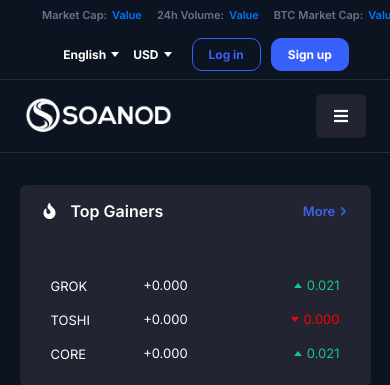
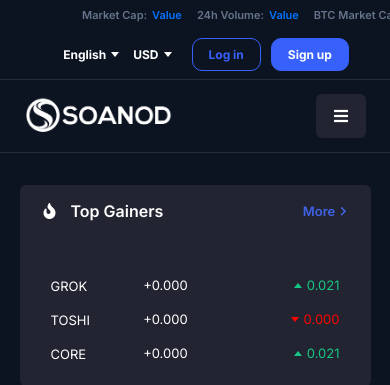
Before and after one commit to MaitisamY/soanod-frontend, a PHP site: page / in a window 390 px wide. Shown: the top 385 px of the page. Run offline with PHP 8.4, Linux system fonts and the light colour scheme.

Commit message:
Update header.css

```diff
--- a/header.css
+++ b/header.css
@@ -78,7 +78,7 @@
         justify-content: center;
         align-items: center;
         flex-direction: row;
-        padding: 8px 12px 8px 200px;
+        padding: 8px 12px 8px 280px;
         margin: 0;
         gap: 15px;
         box-sizing: border-box;
```
